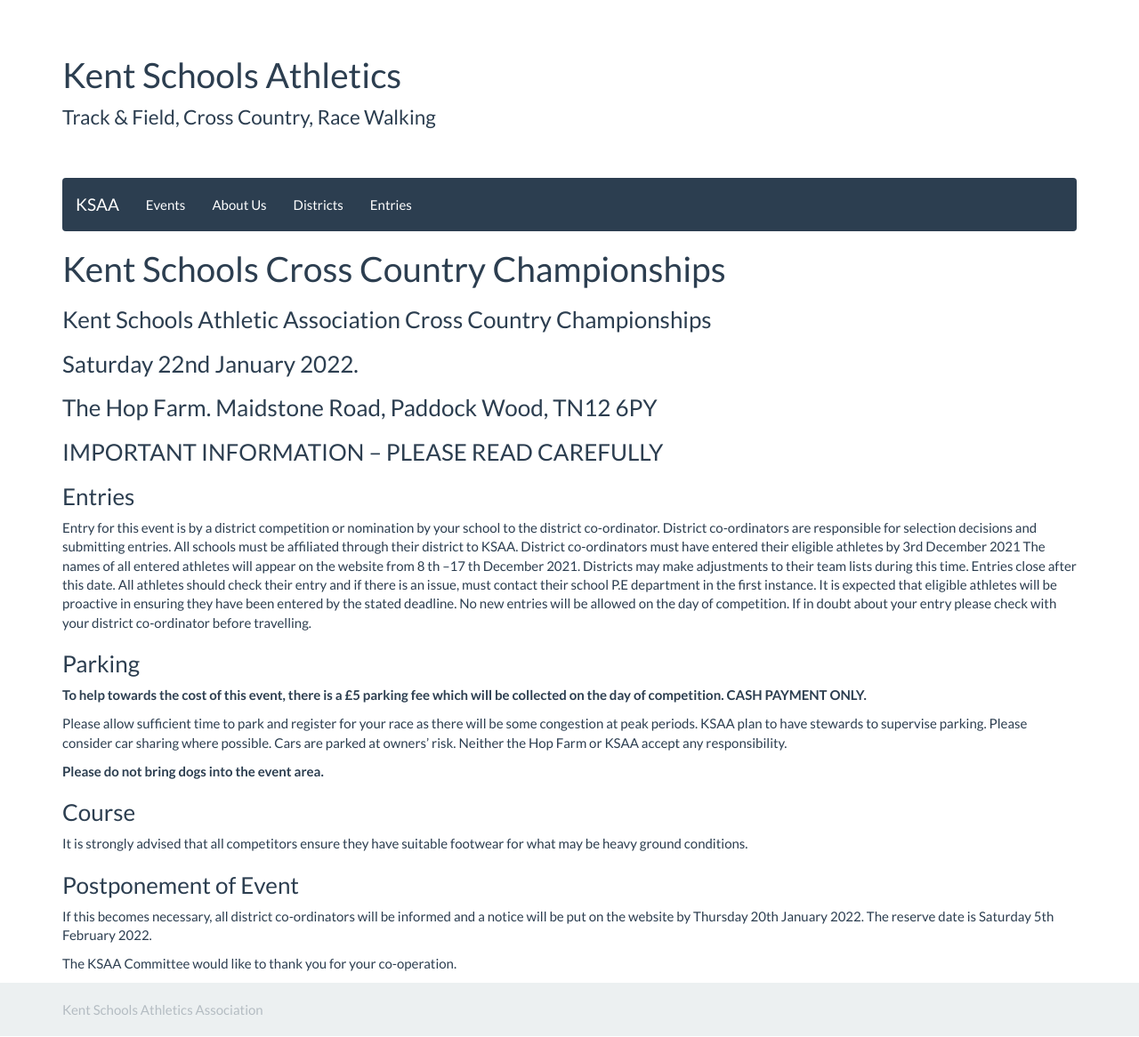
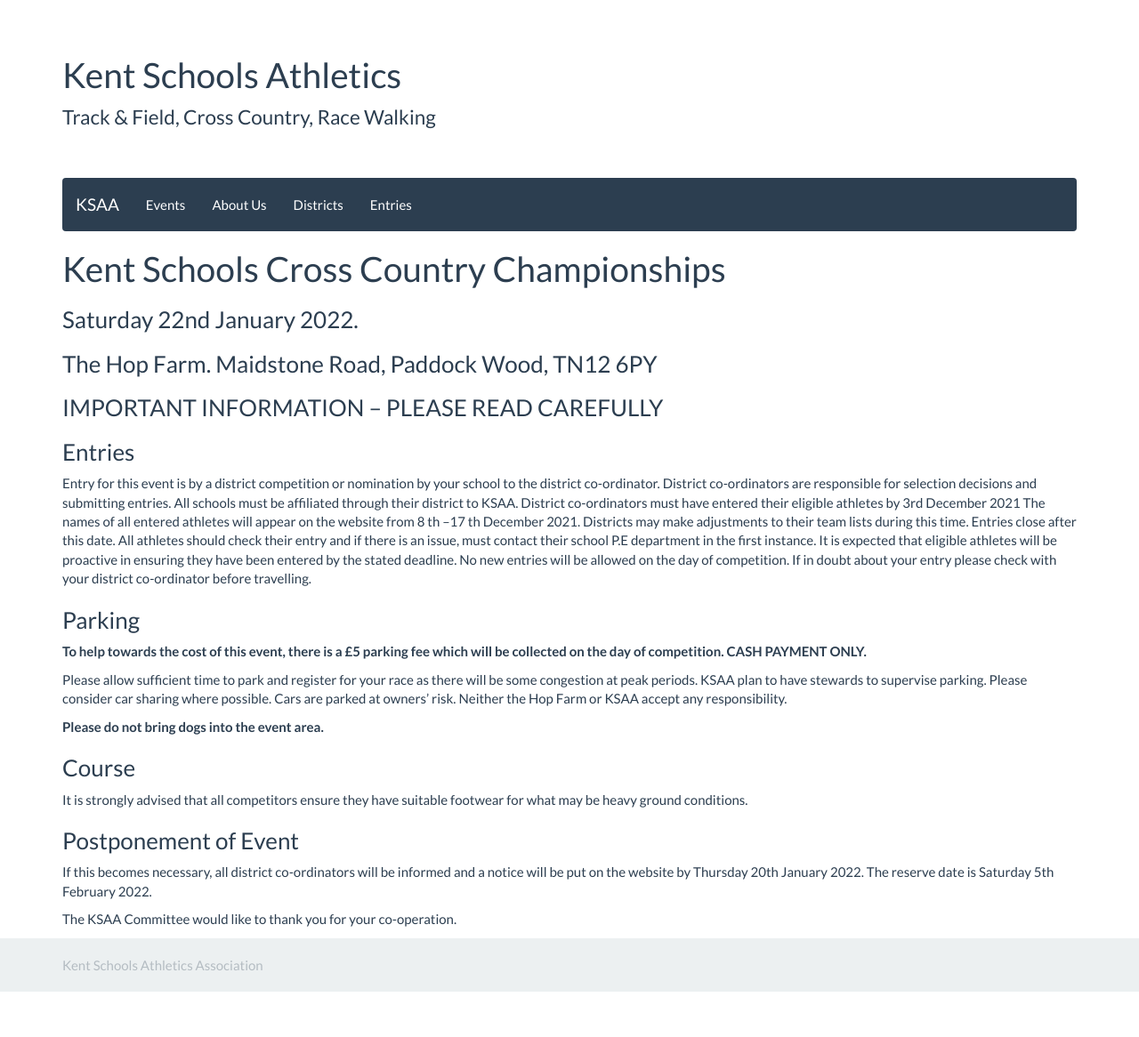
Before and after one commit to chrisnewark/chrisnewark.github.io, a Jekyll site: the page built from _events/21-22/2022-01-22-kent-schools-cross-country-champs.md, in a window 1280 px wide. Shown: the whole page at 89% size. Built offline with Jekyll 4.4.1, drawn with Linux system fonts in a browser that asks for light colours; nearby versions of some CDN libraries; after the commit the page ends 1117 px from its top, so only the background shows below that.

Commit message:
Fix again

```diff
--- a/_events/21-22/2022-01-22-kent-schools-cross-country-champs.md
+++ b/_events/21-22/2022-01-22-kent-schools-cross-country-champs.md
@@ -4,8 +4,6 @@
 date: 22 January 2022
 location: Hop Farm
 ---
-
-### Kent Schools Athletic Association Cross Country Championships
 
 ### Saturday 22nd January 2022.
 
```
